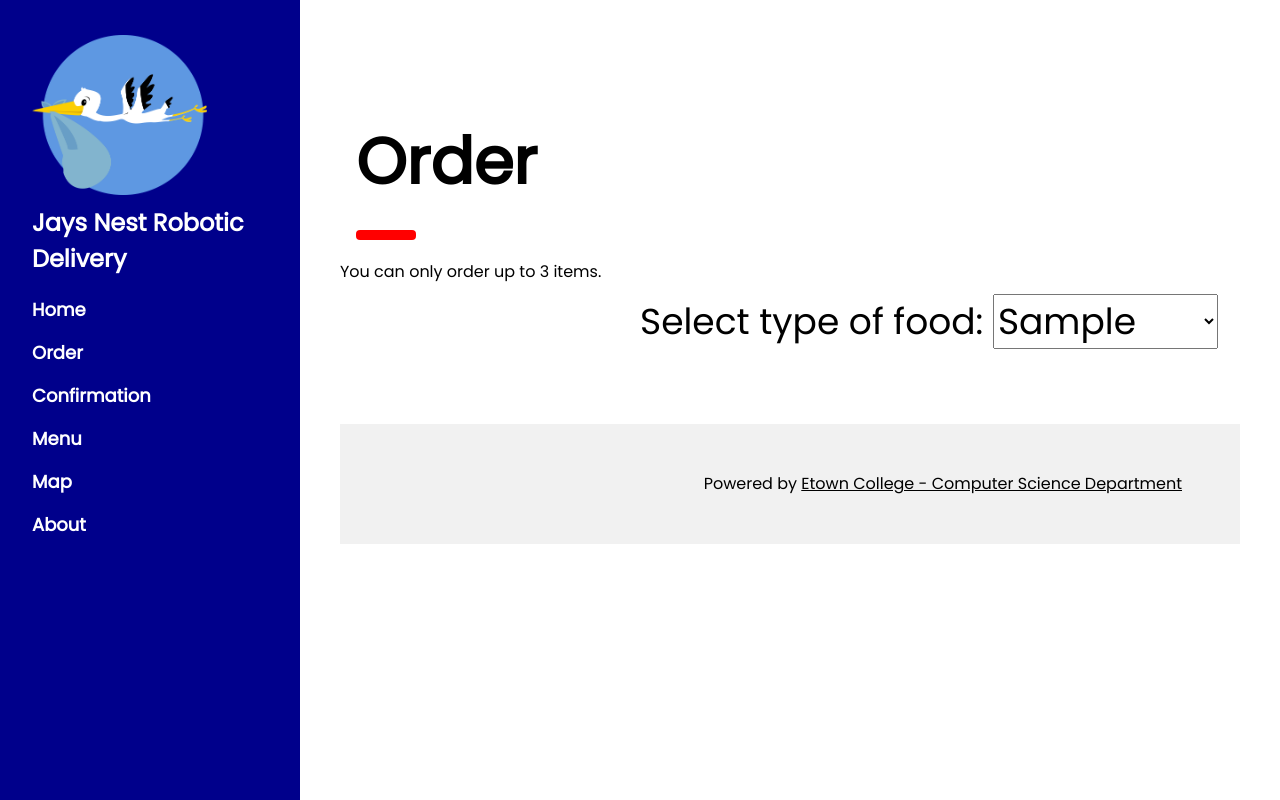
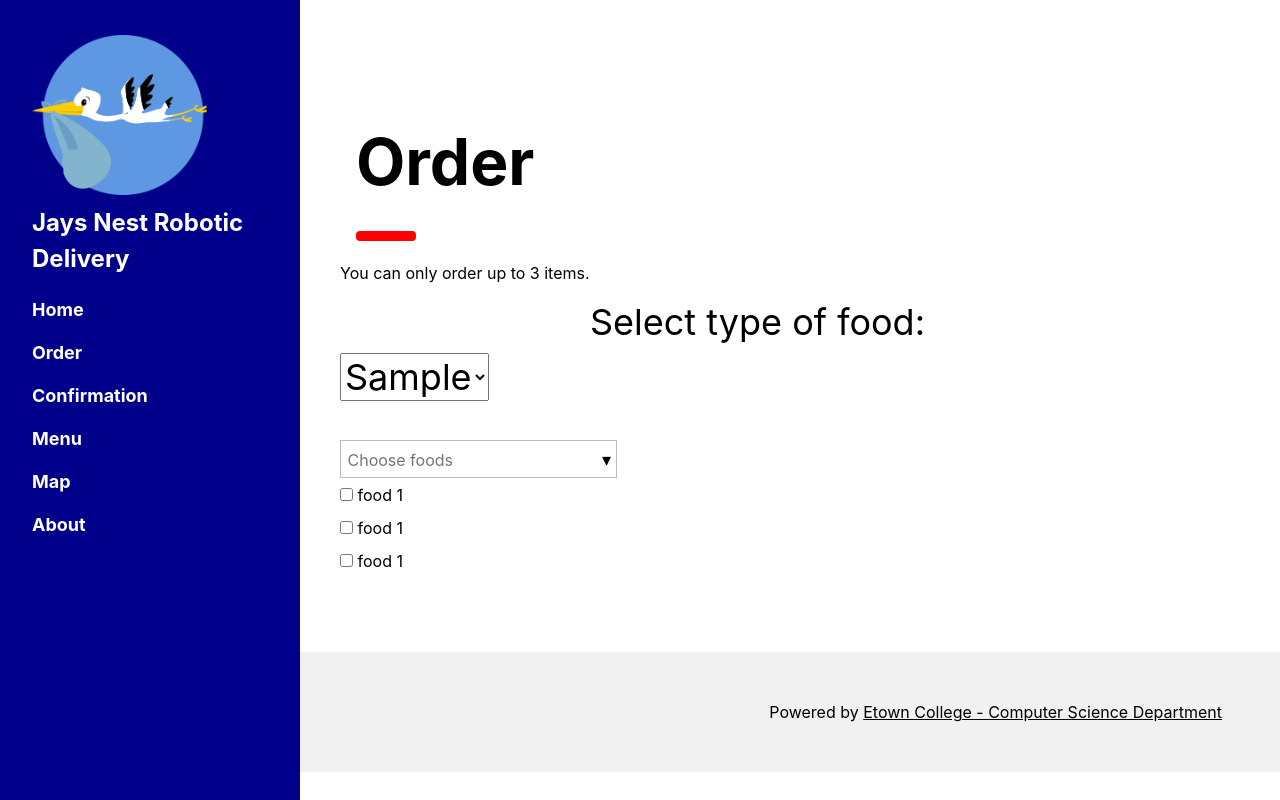
Before and after one commit to reddign/jaysnestrobots, a PHP site: page /jaysnestrobots/order.php in a window 1280 px wide. Run offline with PHP 8.4, Linux system fonts and the light colour scheme; tables that the repository leaves empty hold one stand-in row (values such as "Sample post"); data that the repository does not hold is empty.

Commit message:
bunch of changes, attempting to finnish order

```diff
--- a/src/functions/menu_functions.php
+++ b/src/functions/menu_functions.php
@@ -92,3 +92,7 @@ function display_food_list($data=null){
         //}
     }
 }
+
+function addToCart($itemID, $orderID){
+    $sql = "INSERT INTO orders(orderID, itemID) VALUES ($itemID, $orderID)";
+}
--- a/src/loginConfirm.php
+++ b/src/loginConfirm.php
@@ -1,13 +1,14 @@
 <?php
 
 session_start();
-
+//username should be studentID
 $username = $_POST["username"];
 $password = $_POST["password"];
 
 if($username == "ninja" && $password == "ninja2527"){
 
     $_SESSION["loggedIn"] = "YES";
+    $_SESSION["username"] = $username;
     echo "YOU ARE LOGGED IN!";
     //check for session variable working
 
@@ -27,7 +28,7 @@ if(isset($_SESSION["loggedIn"]) != "YES"){
 
 <body>
 <form method = "post" action = "index.php" >
-    <input type= "submit" value= "return to login" >
+    <input type= "submit" value= "return to home" >
 
 </form>
 
--- a/src/order.php
+++ b/src/order.php
@@ -29,39 +29,144 @@ require("includes/header.php");
    if ($con->connect_error) {
       die("Connection failed: " . $con->connect_error);
     }
+    ?>
 
-   //dropdown for general food type
-   /*
-   $sql = "SELECT count(distinct ftype) as num_type from items ";
-   $result =  $con->query($sql);
-   $row = $result->fetch_assoc();
-   $num_type = $row["num_type"];
-   $id = $num_type;
-    */
-
-    ?>
    <html>
       <div>
+
          <h1>
-   <from name = "ItemTypeDrop">
-   <label for="items" style = "margin-left: 300px"> Select type of food:</label>
-   <select name="items" id="items"  style = "width:25%" <?=$disable ?>>
+   <label for="FtypeForm" style = "margin-left: 250px"> Select type of food:</label>
+   <form name = "FtypeForm">
+      <select id = "s1" name = "FtypeSelect"  style = "margin-left: 250px height :20% width:25%" onchange = "itemsdrop()" >
       <?php
+      $x =1;
       $sql = "SELECT unique ftype from items as ftype";
          foreach($con->query($sql) as $row){
             ?>
-      <option value= "type"><?php echo $row["ftype"] ?></option>
+            <option value= <?php echo $x ?> > <?php echo $row["ftype"] ?> </option>
             <?php
+            $x = $x+1;
          }
       ?>
       </select>
    </form>
+
+   <p Selected option value: ></p>
+   <p id = "X"></p>
+
+
+   <? // cant figure out why this code wont grab the text from the selected option
+      // but it will grab the selected option value?>
    <script>
-      var form = ItemTypeDrop.item;
-      var DropResult = document.getElementById('DropResult');
-      DropResult.innerHTML = ()
+      function itemsdrop() {
+      var element = document.getElementById("s1");
+      var value = document.getElementByValue("2");
+      var text = value.text;
+      document.getElementById("X").innerHTML = text;
+      }
+
    </script>
    </h1>
+
+   <html lang="en">
+<head>
+    <meta charset="UTF-8">
+    <meta http-equiv="X-UA-Compatible" content="IE=edge">
+    <meta name="viewport" content="width=device-width, initial-scale=1.0">
+    <title>Multi Selector</title>
+<style>
+*{
+    font-family: -apple-system, BlinkMacSystemFont, 'Segoe UI', Roboto, Oxygen, Ubuntu, Cantarell, 'Open Sans', 'Helvetica Neue', sans-serif;
+}
+body{
+    background-color: white;
+}
+input{
+    outline: none;
+    border: none;
+}
+.multi-selector{
+    width: max-content;
+}
+.select-field{
+    border: 1px solid rgb(187, 187, 187);
+}
+.select-field,.food,.list{
+    width: 100%;
+    background-color: white;
+    padding: 0.3rem;
+}
+.list{
+    box-shadow: 0 30px 60px rgb(0,0,0,0.2);
+    display: none;
+}
+.down-arrow{
+    font-size: 1.2rem;
+    display: inline-block;
+    cursor: pointer;
+    transition: 0.2s linear;
+}
+.food{
+    display: block;
+    padding-left: 0;
+}
+.food span{
+    float: right;
+    font-size: 0.6rem;
+    padding-top: 6px;
+}
+.food:hover{
+    background-color: aliceblue;
+}
+.show{
+    display: block;
+}
+.rotate180{
+    transform: rotate(-60deg);
+}
+
+</style>
+
+</head>
+<body>
+    <div class="multi-selector">
+
+     <div class="select-field">
+<input type="text" name="" placeholder="Choose foods" id="" class="input-selector">
+     <span class="down-arrow">&blacktriangledown;</span>
+     </div>
+<!---------List of checkboxes and options----------->
+     <div class="list">
+    <?
+    for($i=0; $i<4; $i++){
+      ?>
+
+       <label for="food <? $i ?>" class="food">
+            <input type="checkbox" name="" id="food <? $i ?>">
+            food 1
+      </label>
+
+     </div>
+     <?
+    }
+    ?>
+
+
+    </div>
+
+    <script>
+
+
+     document.querySelector('.select-field').addEventListener('click',()=>{
+         document.querySelector('.list').classList.toggle('show');
+         document.querySelector('.down-arrow').classList.toggle('rotate180');
+
+     });
+
+    </script>
+</body>
+</html>
+
    </html>
    <?php
    require("includes/footer.php");
```
Also changed, not shown: src/orderAlternative.php (+20 -4 lines), src/order_add.php (added, +28 -0 lines). Lines whose indentation alone changed are shown as unchanged.
